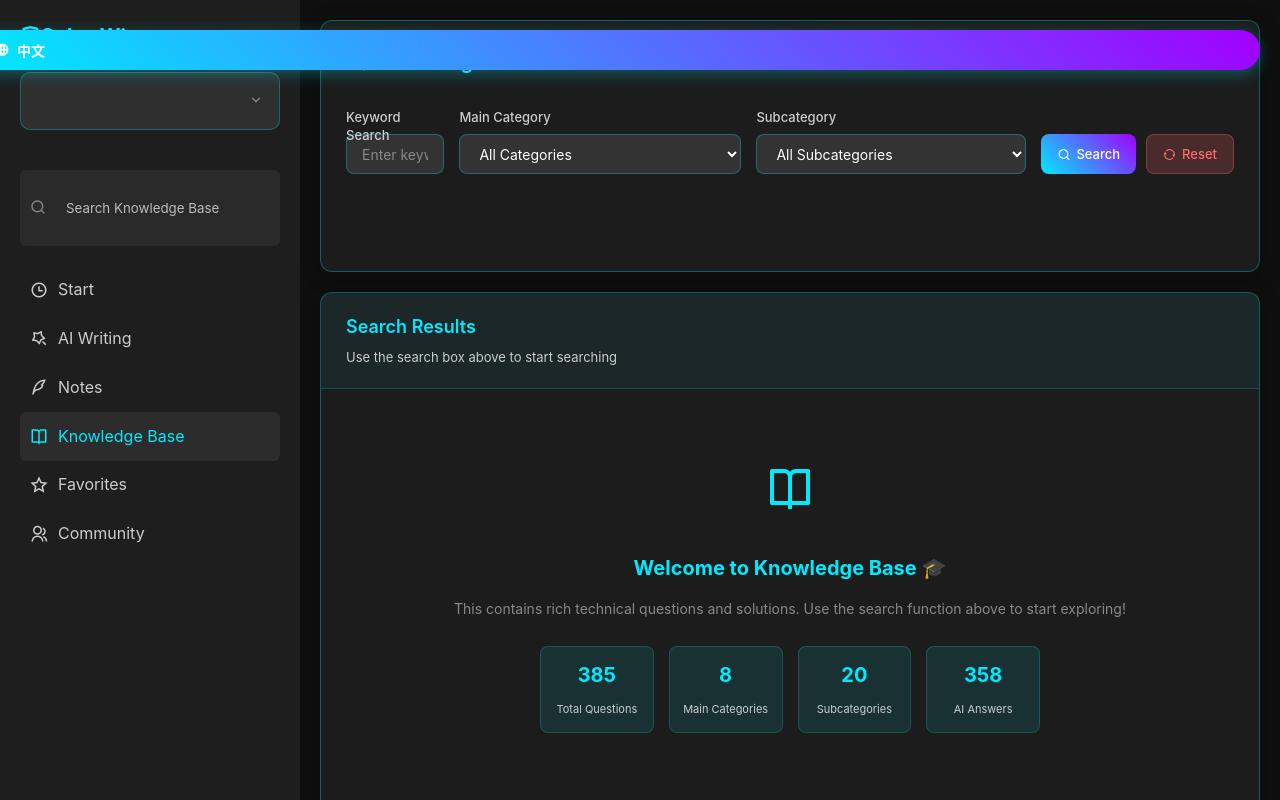
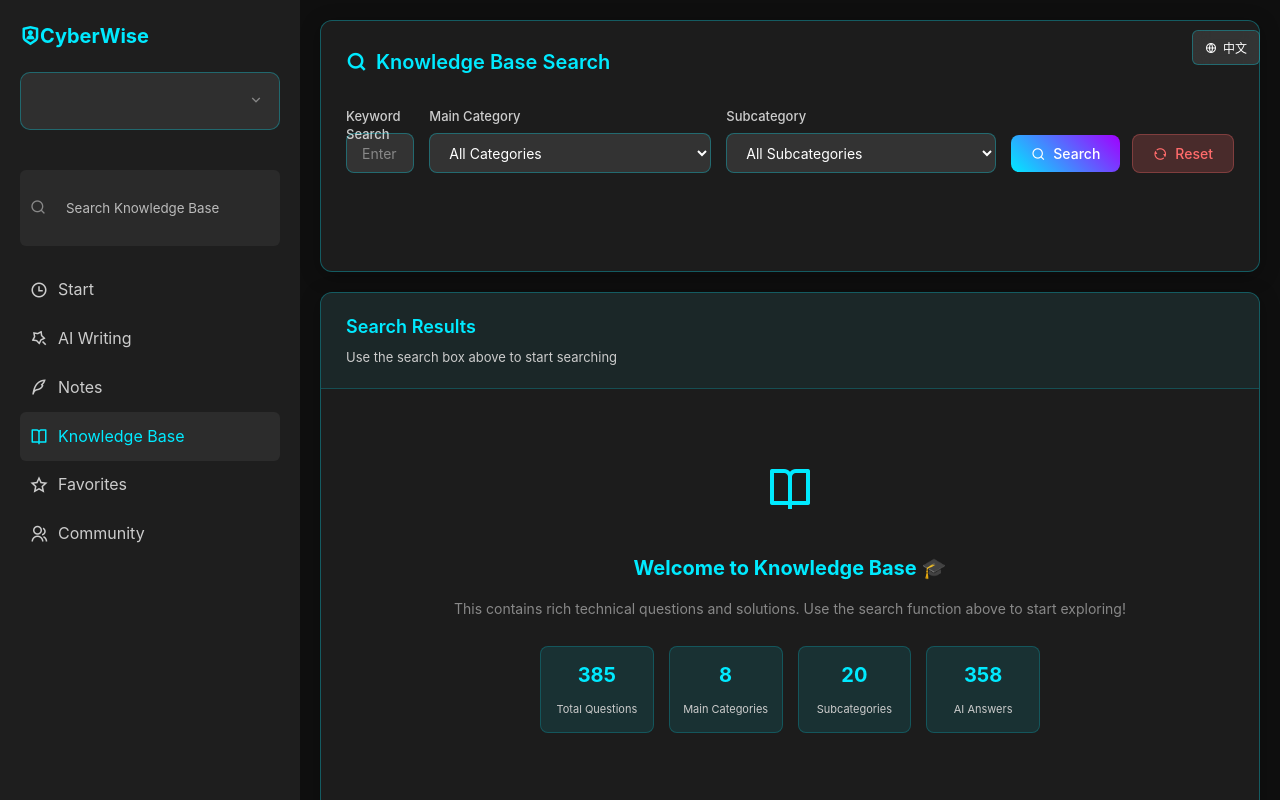
Before and after one commit to YungSongWang/Cyberwise, a Python web app: template templates/knowledge_base.html in a window 1280 px wide. Run offline with Jinja, Linux system fonts and the light colour scheme; the template is opened without the code that fills it, so the values that code supplies are empty; some libraries are stand-ins or nearby versions.

Commit message:
🎨 优化知识库按钮样式 - 与dashboard保持一致，改为自适应宽度，改善视觉效果

```diff
--- a/templates/knowledge_base.html
+++ b/templates/knowledge_base.html
@@ -145,18 +145,20 @@
         }
 
         .kb-btn {
-            padding: 10px 16px;
+            padding: 10px 20px;
             border: none;
             border-radius: 8px;
             cursor: pointer;
-            font-size: 13px;
+            font-size: 14px;
             font-weight: 500;
             transition: all 0.3s ease;
-            display: flex;
+            display: inline-flex;
             align-items: center;
-            gap: 6px;
-            height: 40px;
+            gap: 8px;
+            height: auto;
             box-sizing: border-box;
+            width: auto;
+            min-width: fit-content;
         }
 
         .kb-btn-primary {
@@ -177,11 +179,13 @@
 
         .kb-btn-secondary:hover {
             background: rgba(255, 107, 107, 0.3);
+            transform: translateY(-1px);
         }
 
         .kb-actions {
             display: flex;
-            gap: 10px;
+            gap: 12px;
+            align-items: center;
         }
 
         /* 下方结果框 - 占用剩余空间 */
@@ -370,24 +374,27 @@
             top: 20px;
             right: 20px;
             z-index: 1000;
-            background: linear-gradient(45deg, #00eaff, #a100ff);
+            background: rgba(255, 255, 255, 0.1);
+            border: 1px solid rgba(0, 234, 255, 0.3);
             color: white;
-            border: none;
-            padding: 10px 15px;
-            border-radius: 25px;
+            padding: 8px 12px;
+            border-radius: 6px;
             cursor: pointer;
-            font-size: 14px;
-            font-weight: 600;
+            font-size: 12px;
+            font-weight: 500;
             transition: all 0.3s ease;
-            box-shadow: 0 4px 15px rgba(0, 234, 255, 0.3);
+            backdrop-filter: blur(10px);
             display: flex;
             align-items: center;
-            gap: 8px;
+            gap: 6px;
+            min-width: fit-content;
+            width: auto;
         }
 
         .language-toggle:hover {
-            transform: translateY(-2px);
-            box-shadow: 0 6px 20px rgba(0, 234, 255, 0.4);
+            background: rgba(0, 234, 255, 0.2);
+            border-color: rgba(0, 234, 255, 0.6);
+            transform: translateY(-1px);
         }
 
         .language-toggle:active {
```
